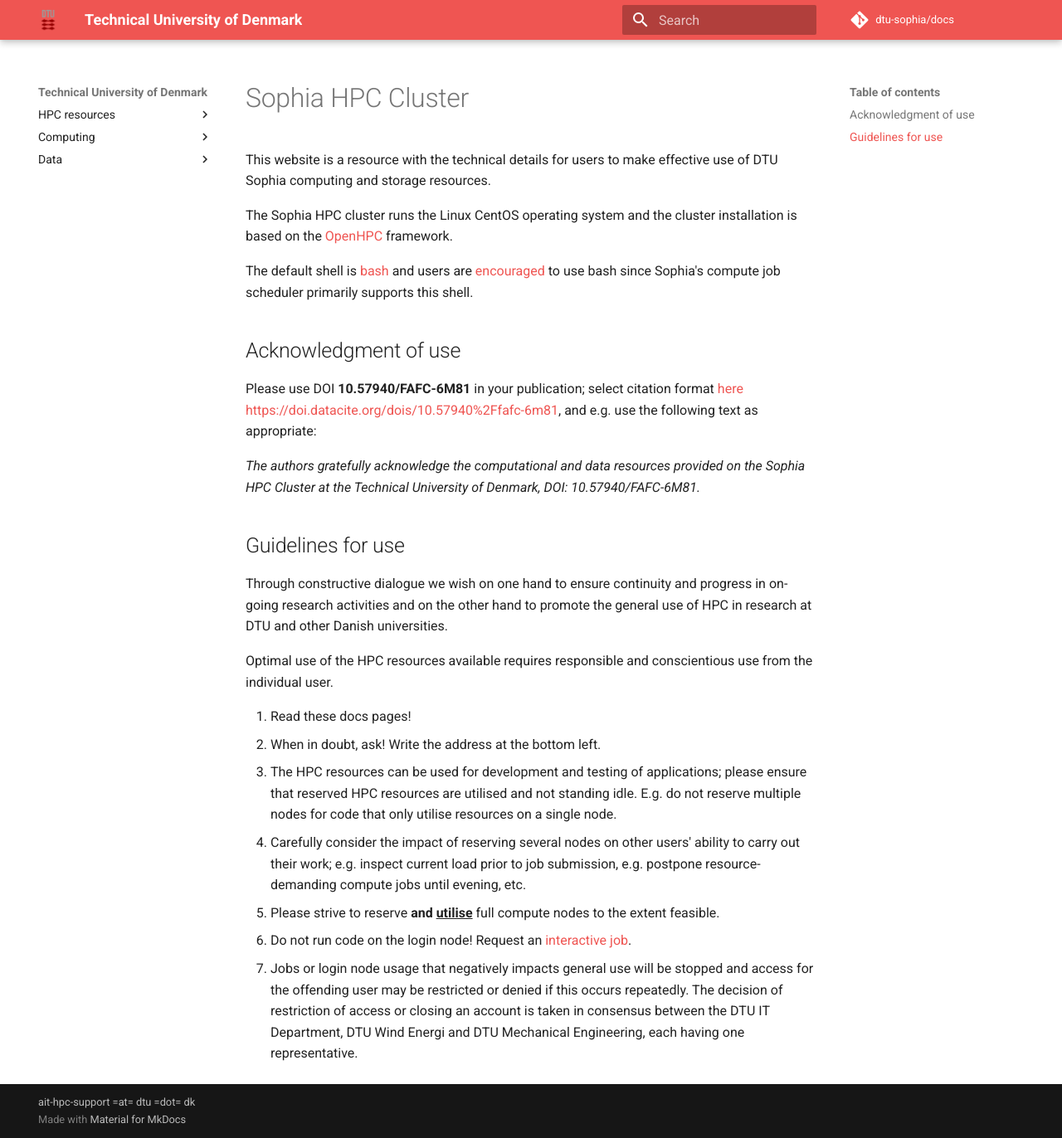
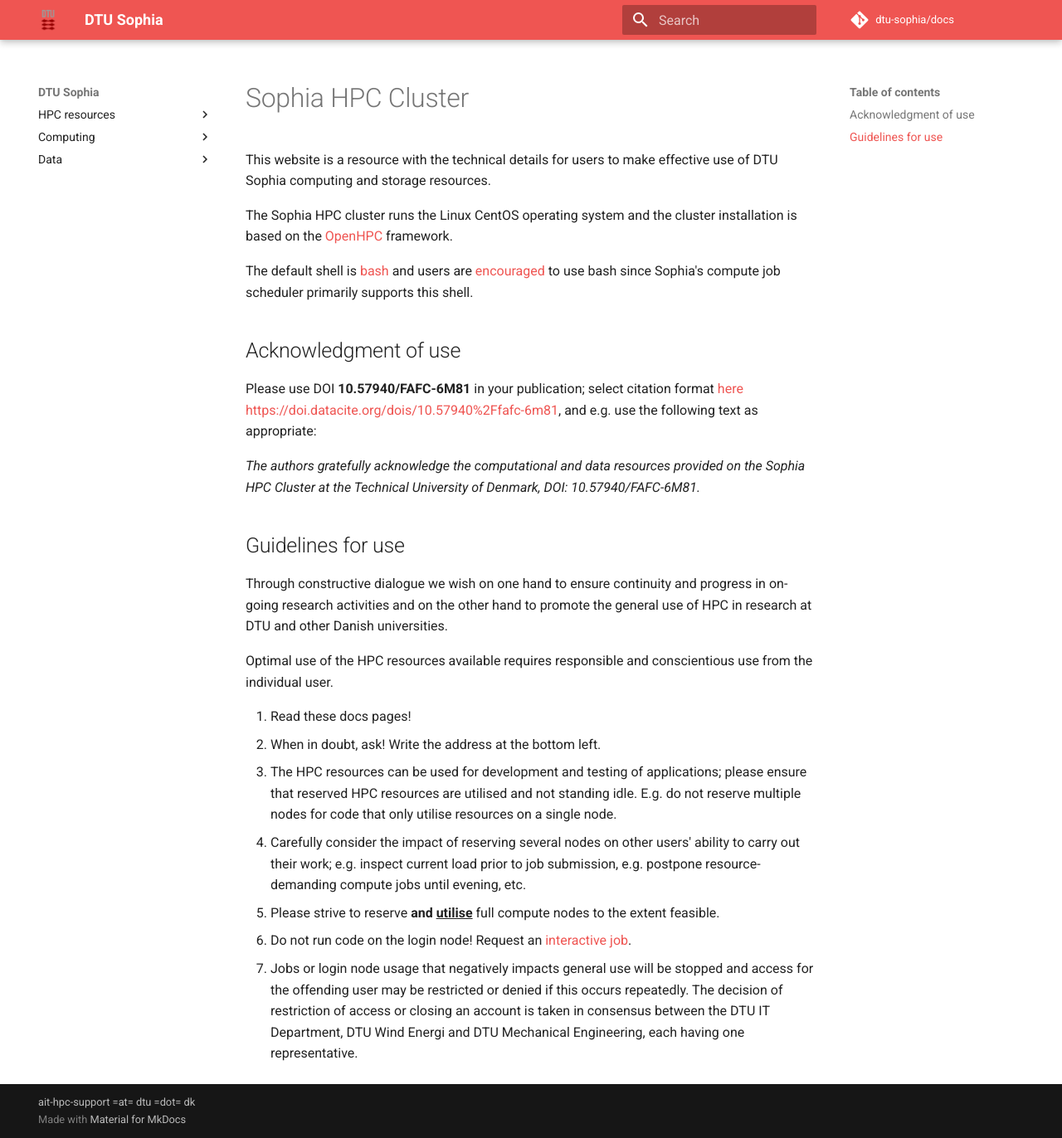
Before and after one commit to martavp/docs, an MkDocs documentation site: the page built from docs/index.md, in a window 1280 px wide and 1372 px high. Shown: the whole window at 83% size. Built offline with MkDocs 1.6.1 and Material for MkDocs 9.7.7, drawn with Linux system fonts in a browser that asks for light colours; comment, search, counter and statistics services are not loaded.

Commit message:
undo site namechange

```diff
--- a/mkdocs.yml
+++ b/mkdocs.yml
@@ -1,4 +1,4 @@
-site_name: Technical University of Denmark
+site_name: DTU Sophia
 site_author: 'Lars Melwyn Jensen, Frank Schilder, Martin Rosgaard'
 site_url: https://dtu-sophia.github.io/docs
 
```
